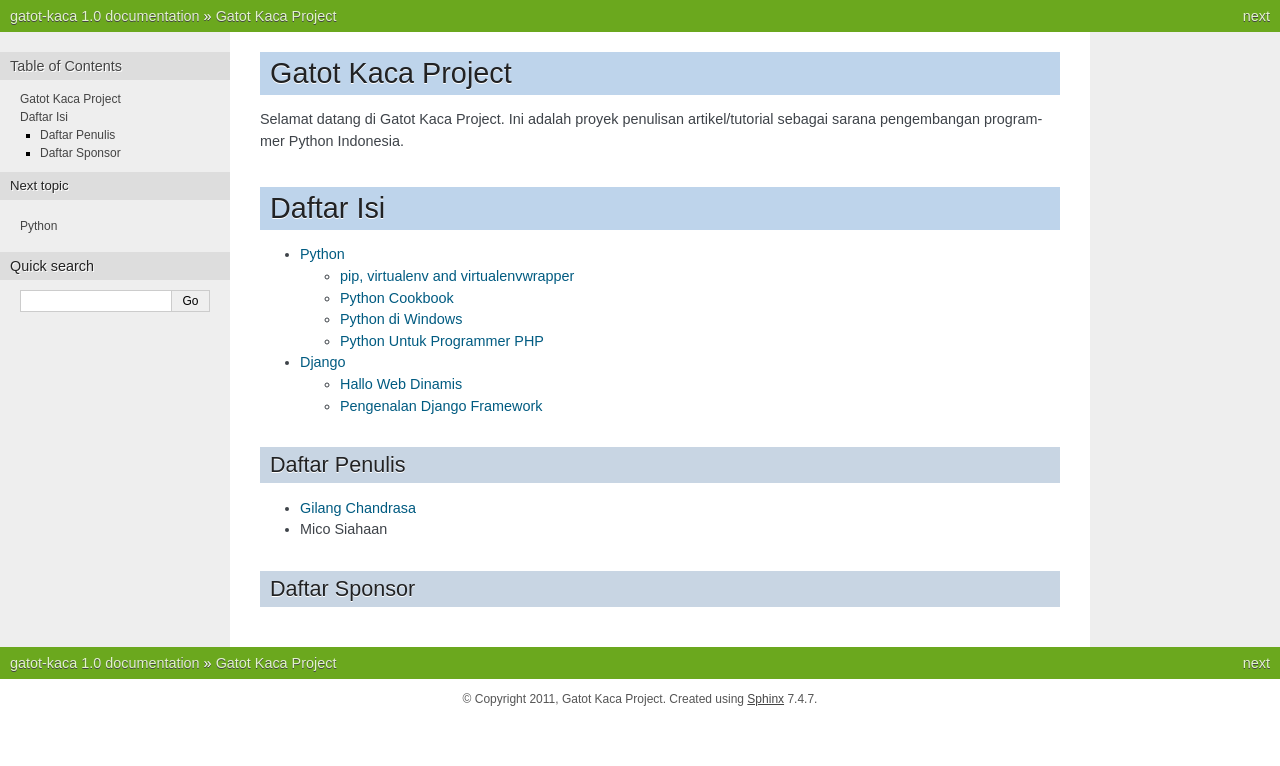
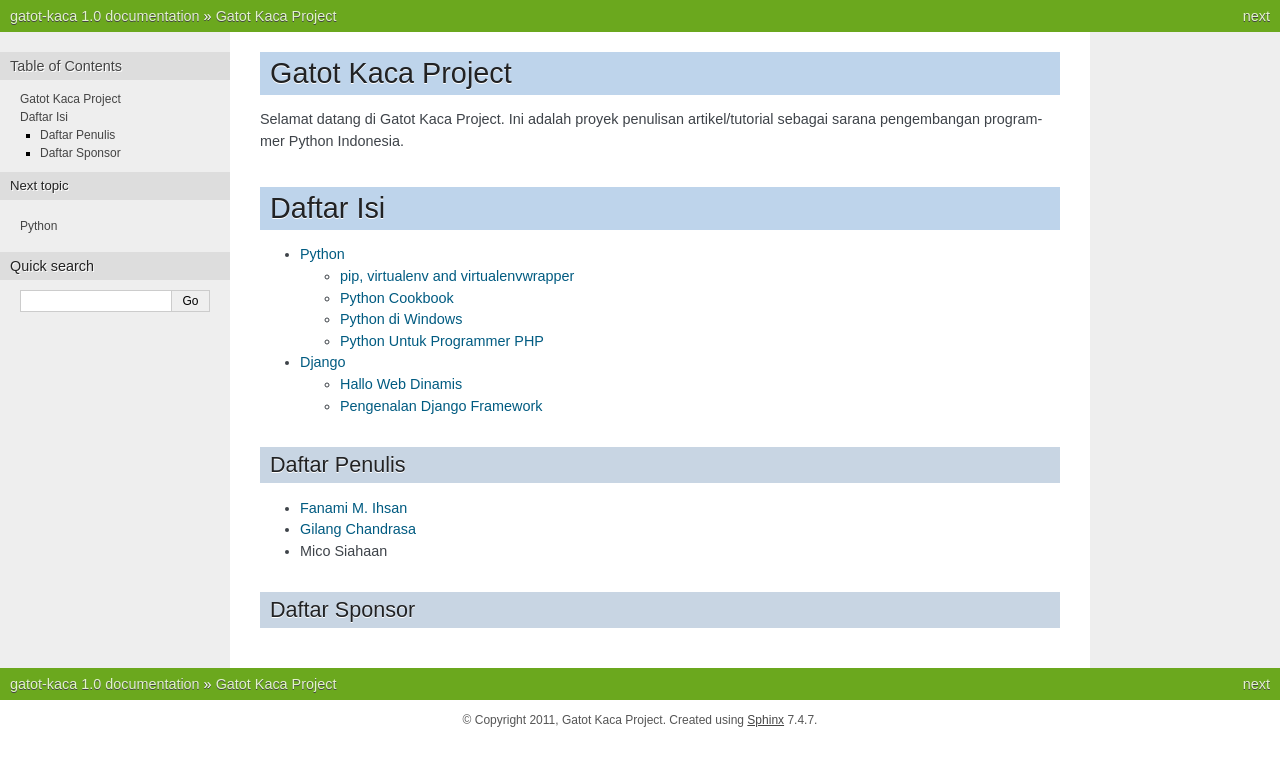
Before and after one commit to id-python/gatot-kaca, a Sphinx documentation site: the page built from source/index.rst, in a window 1280 px wide. Shown: the top 766 px of the page. Built offline with Sphinx 7.4.7, drawn with Linux system fonts in a browser that asks for light colours.

Commit message:
add fanani to author list

```diff
--- a/source/index.rst
+++ b/source/index.rst
@@ -20,6 +20,7 @@
 Daftar Penulis
 --------------
 
+* `Fanami M. Ihsan <http://http://fanani.net/>`_
 * `Gilang Chandrasa <http://komunitasweb.com>`_
 * Mico Siahaan
 
```
